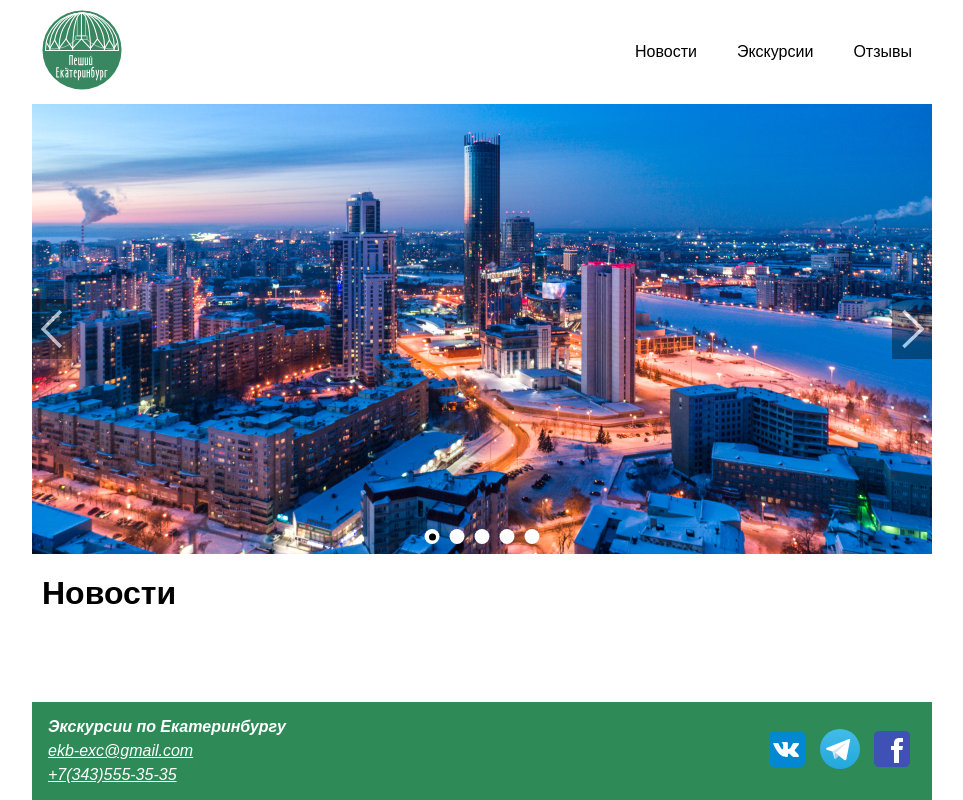
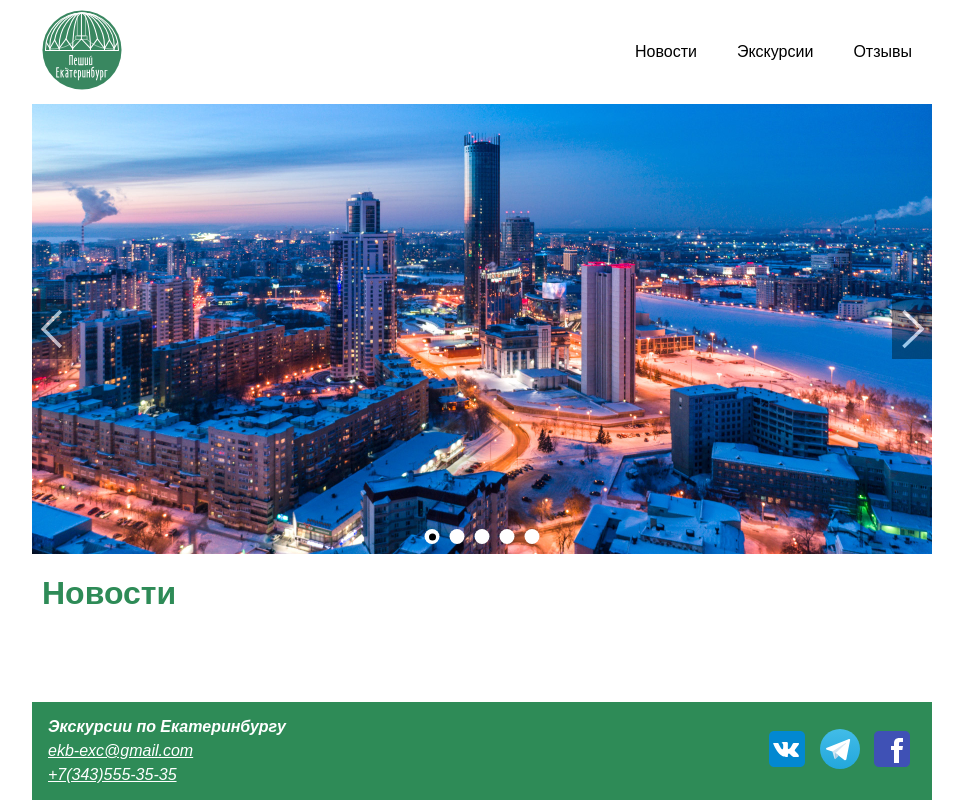
Before and after one commit to masterworgen/ekb_excursion, a Django app: page /news/ in a window 1280 px wide. Shown: the whole page, without its empty margins (158-1121 px from the left). Run offline with Django 3.2, Linux system fonts and the light colour scheme; data that the repository does not hold is empty.

Commit message:
Единый стиль заголовков

```diff
--- a/static/css/styles.css
+++ b/static/css/styles.css
@@ -259,6 +259,10 @@ html {
     padding: 0 10px;
 }
 
+.news__title {
+    color: seagreen;
+}
+
 .new {
     /*background: rgba(0,0,0,0.4);*/
     margin: 20px 0;
@@ -274,6 +278,10 @@ html {
 
 .feedback {
     padding: 0 10px;
+}
+
+.feedback__title {
+    color: seagreen;
 }
 
 .feedback__form {
--- a/templates/news_list.html
+++ b/templates/news_list.html
@@ -1,5 +1,5 @@
 <div class="news">
-    <h1>Новости</h1>
+    <h1 class="news__title">Новости</h1>
     {% for news_article in news_list %}
         <div class="new">
             <div class="new__headline">
```
